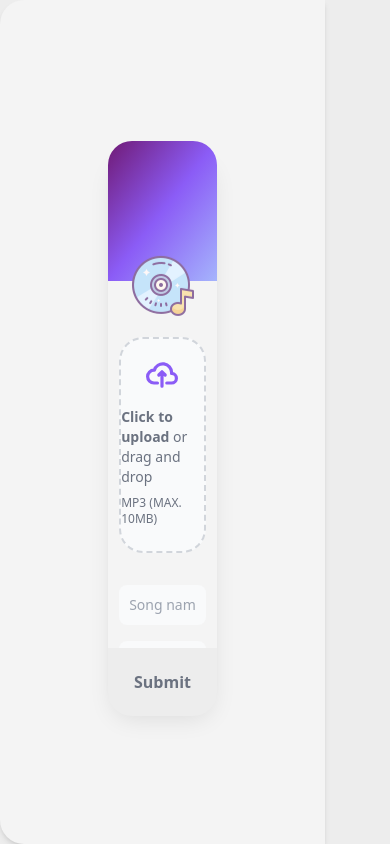
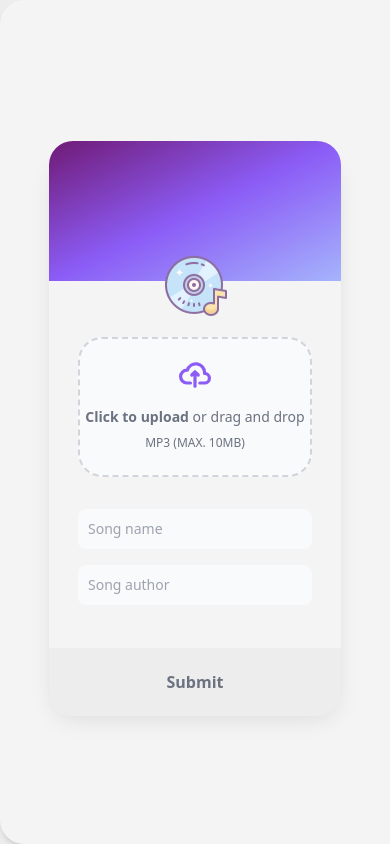
Before and after one commit to Aletheie/MusicPage, a React (Vite) app in the folder client/: page /songs/add in a window 390 px wide. Built offline with nearby package versions, Linux system fonts and the light colour scheme.

Commit message:
make endpoint "/songs/add" responsive

```diff
--- a/client/src/components/AddSongInputGroup.tsx
+++ b/client/src/components/AddSongInputGroup.tsx
@@ -14,7 +14,7 @@ const AddSongInputGroup = () => {
       action=""
       className="flex justify-center w-full h-screen items-center relative"
     >
-      <div className="w-1/3 h-2/3 rounded-3xl shadow-xl bg-[#f4f4f4]">
+      <div className="w-3/4 md:w-1/2 lg:w-1/3  h-2/3 rounded-3xl shadow-xl bg-[#f4f4f4]">
         <div className="w-full bg-gradient-to-br from-fuchsia-900 via-violet-500 to-indigo-300 h-1/4  rounded-t-3xl"></div>
         <img src={cd} alt="cd image" className="floating mx-auto -mt-10" />
         <FileInput />
@@ -24,7 +24,7 @@ const AddSongInputGroup = () => {
         </div>
         <button
           onSubmit={handleFormSubmit}
-          className="w-1/3 bg-[#ededed] hover:bg-[#eaeaea] h-[8%] rounded-b-3xl absolute bottom-32"
+          className="w-3/4 md:w-1/2 lg:w-1/3 bg-[#ededed] hover:bg-[#eaeaea] h-[8%] rounded-b-3xl absolute bottom-32 lg:bottom-32"
         >
           <span className="font-semibold text-gray-500">Submit</span>
         </button>
--- a/client/src/components/FileInput.tsx
+++ b/client/src/components/FileInput.tsx
@@ -9,7 +9,7 @@ const FileInput = () => {
   };
 
   return (
-    <div className="flex items-center justify-center w-full mt-8">
+    <div className="flex items-center justify-center w-full mt-8 md:mt-9 lg:mt-8">
       <label
         htmlFor="dropzone-file"
         className="flex flex-col items-center justify-center w-4/5 h-1/5 border-2 border-gray-300 border-dashed rounded-3xl cursor-pointer bg-gray-50 dark:hover:bg-bray-800 dark:bg-gray-700 hover:bg-gray-100 dark:border-gray-600 dark:hover:border-gray-500 dark:hover:bg-gray-600"
--- a/client/src/components/TextInput.tsx
+++ b/client/src/components/TextInput.tsx
@@ -7,7 +7,7 @@ interface Props {
 const TextInput = ({ placeholder }: Props) => {
   const [inputText, setInputText] = useState("");
   return (
-    <div className="w-4/5 mx-auto mt-4">
+    <div className="w-4/5 mx-auto mt-4 md:mt-6 lg:mt-4">
       <input
         type="text"
         id="first_name"
--- a/client/src/pages/AddSong.tsx
+++ b/client/src/pages/AddSong.tsx
@@ -2,7 +2,7 @@ import AddSongInputGroup from "../components/AddSongInputGroup";
 
 const AddSong = () => {
   return (
-    <div className="w-full h-screen col-span-10 bg-[#f4f4f4] rounded-l-3xl shadow-md overflow-hidden">
+    <div className="w-full h-screen col-span-12 lg:col-span-10 bg-[#f4f4f4] rounded-l-3xl shadow-md overflow-hidden">
       <AddSongInputGroup />
     </div>
   );
```
